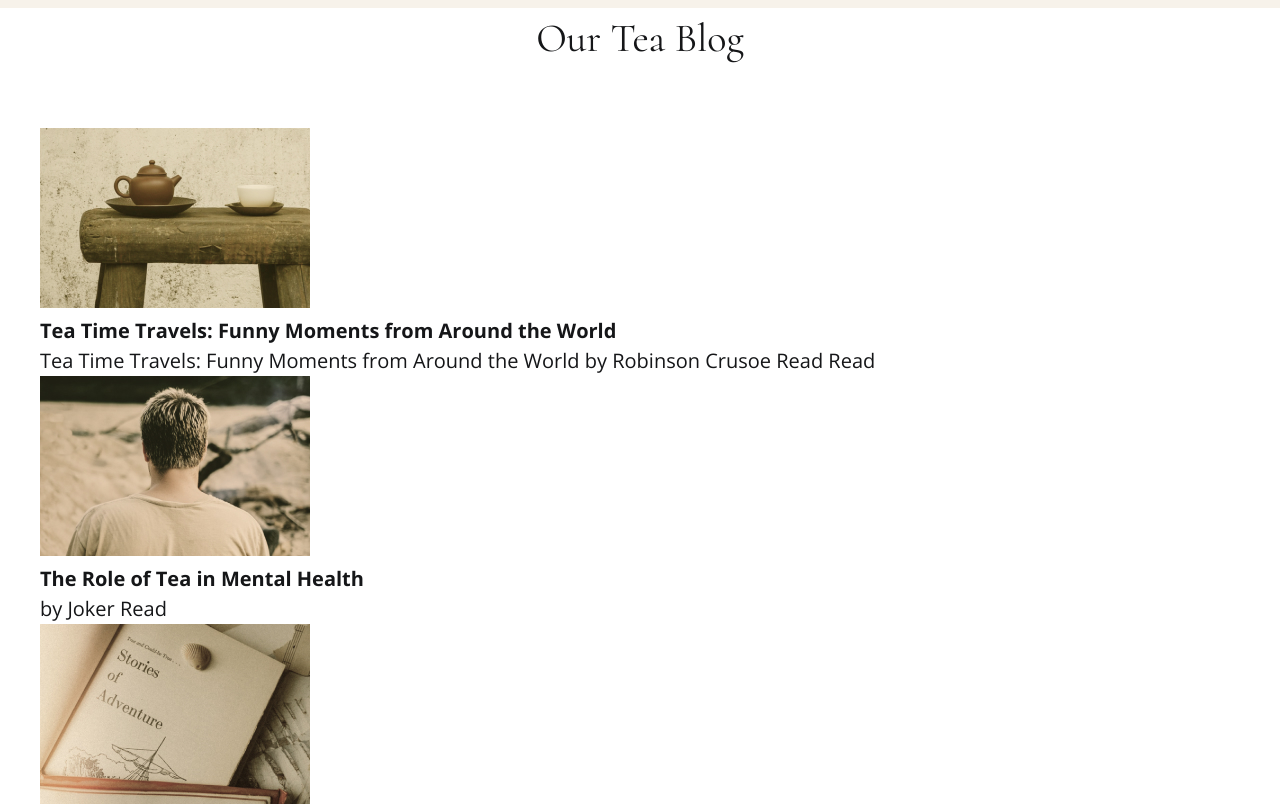
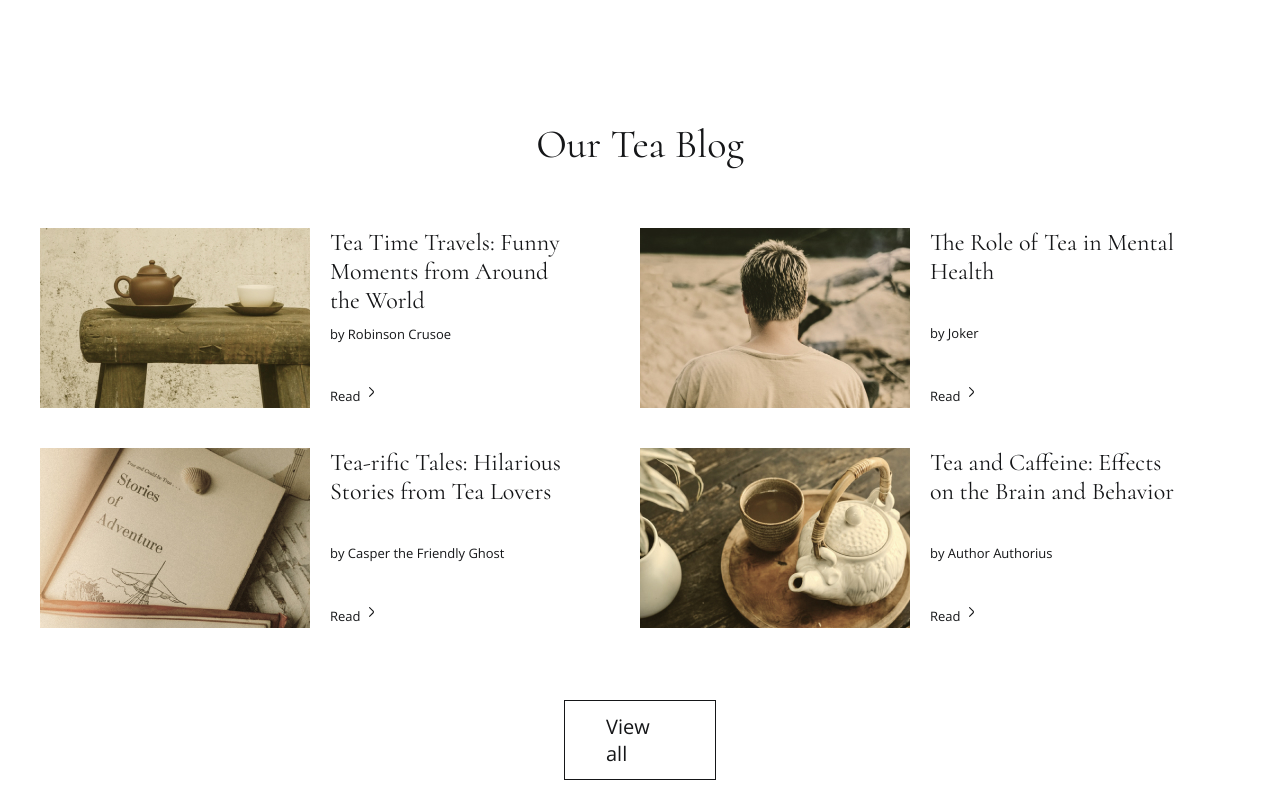
Before and after one commit to berryalien/TeaLuxE, a plain HTML site: page index.html in a window 1280 px wide. Shown: the part 1980-2787 px from the top of the page. Drawn offline with nearby package versions, Linux system fonts and the light colour scheme.

Commit message:
added styles to the section main-blog

```diff
--- a/css/style.css
+++ b/css/style.css
@@ -47,7 +47,7 @@ body {
   color: #151618;
   font-size: 20px;
   font-weight: 300;
-  line-height: 1.5;
+  line-height: normal;
 }
 
 .header__inner {
@@ -129,7 +129,6 @@ body {
   font-size: 24px;
   margin-bottom: 24px;
   max-width: 560px;
-  line-height: normal;
 }
 
 .blockquote__text {
@@ -137,7 +136,6 @@ body {
   text-align: center;
   font-size: 40px;
   font-style: italic;
-  line-height: normal;
   max-width: 704px;
   margin: 150px auto;
 }
@@ -169,9 +167,7 @@ body {
   color: #151618;
   font-family: 'Cormorant', serif;
   font-size: 40px;
-  font-style: normal;
   font-weight: 400;
-  line-height: normal;
   display: flex;
   justify-content: center;
   margin-bottom: 60px;
@@ -202,9 +198,63 @@ body {
   font-weight: 600;
 }
 
+.main-blog {
+  padding: 150px 0;
+}
 
+.main-blog__list {
+  display: flex;
+  flex-wrap: wrap;
+  gap: 40px 58px;
+}
 
+.main-blog__item {
+  flex-basis: 542px;
+  display: flex;
+  gap: 0 20px;
+}
 
+.main-blog__item-content {
+  display: flex;
+  flex-direction: column;
+}
+
+.main-blog__item-title {
+  font-family: 'Cormorant', serif;
+  font-size: 24px;
+  font-weight: 400;
+  margin-bottom: 10px;
+  min-height: 86px;
+}
+
+.main-blog__item-autor {
+  font-size: 13px;
+}
+
+.main-blog__item-link {
+  position: relative;
+  margin-top: auto;
+  font-size: 13px;
+  bottom: 3px;
+}
+
+.main-blog__item-link::after {
+  content: '';
+  background-image: url(../images/main-blog/icon-blog.svg);
+  position: absolute;
+  width: 5px;
+  height: 10px;
+  margin-left: 8px;
+}
+
+.main-blog__link {
+  padding: 12px 41px;
+  display: flex;
+  justify-content: center;
+  margin: 72px auto 0;
+  border: 1px solid #151618;
+  width: 152px;
+}
 
 
 @media (max-width: 1000px) {
@@ -358,7 +408,6 @@ body {
 
   .top__title {
     font-size: 40px;
-    line-height: normal;
   }
 
   .blockquote__text {
--- a/index.html
+++ b/index.html
@@ -243,9 +243,7 @@
                 Tea Time Travels: Funny Moments from Around the World
               </h3>
               <a class="main-blog__item-autor" href="#">
-                Tea Time Travels: Funny Moments from Around the World
                 by Robinson Crusoe
-                Read
               </a>
               <a class="main-blog__item-link" href="#">
                 Read
```
Also changed, not shown: images/main-blog/icon-blog.svg (added). Lines whose indentation alone changed are shown as unchanged.
